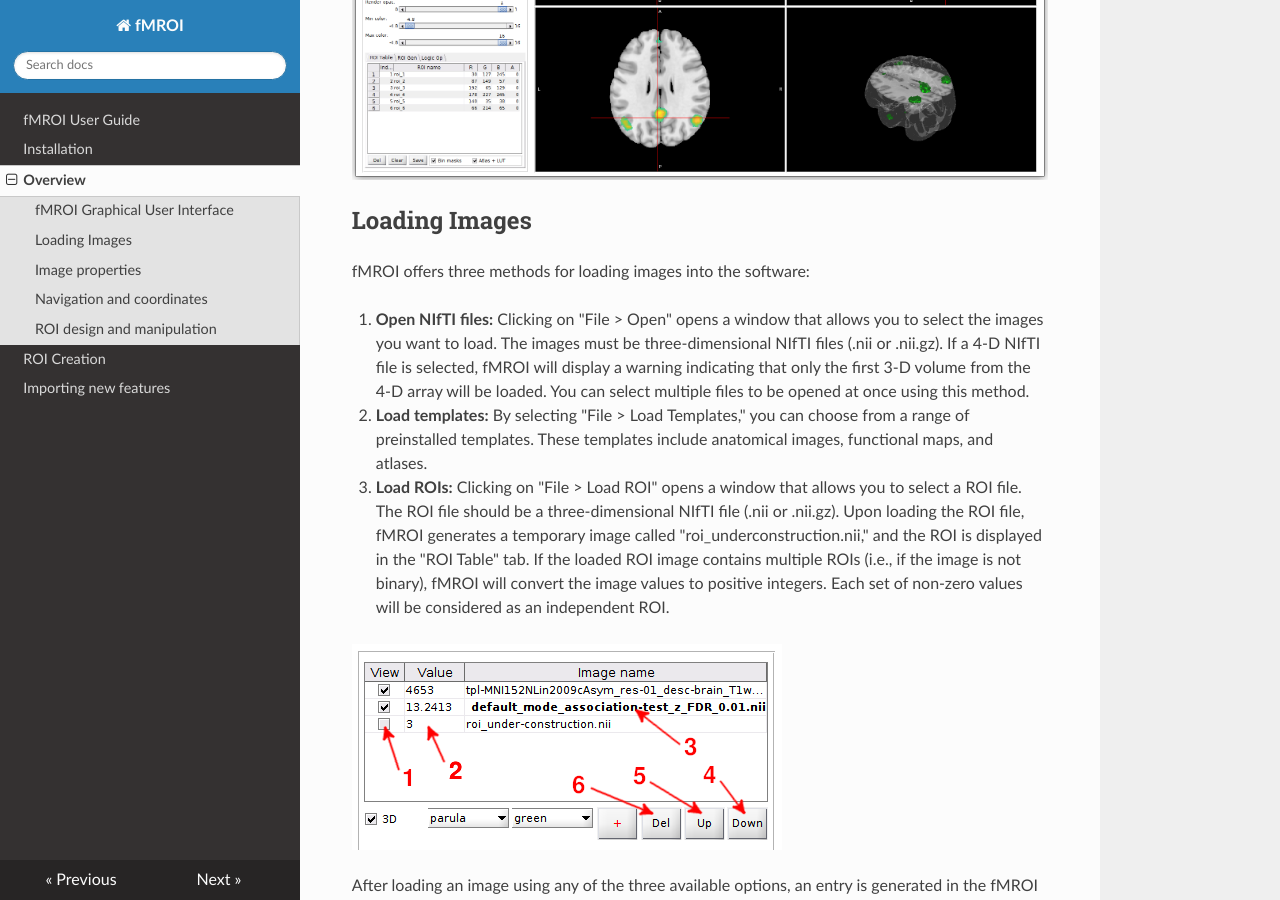
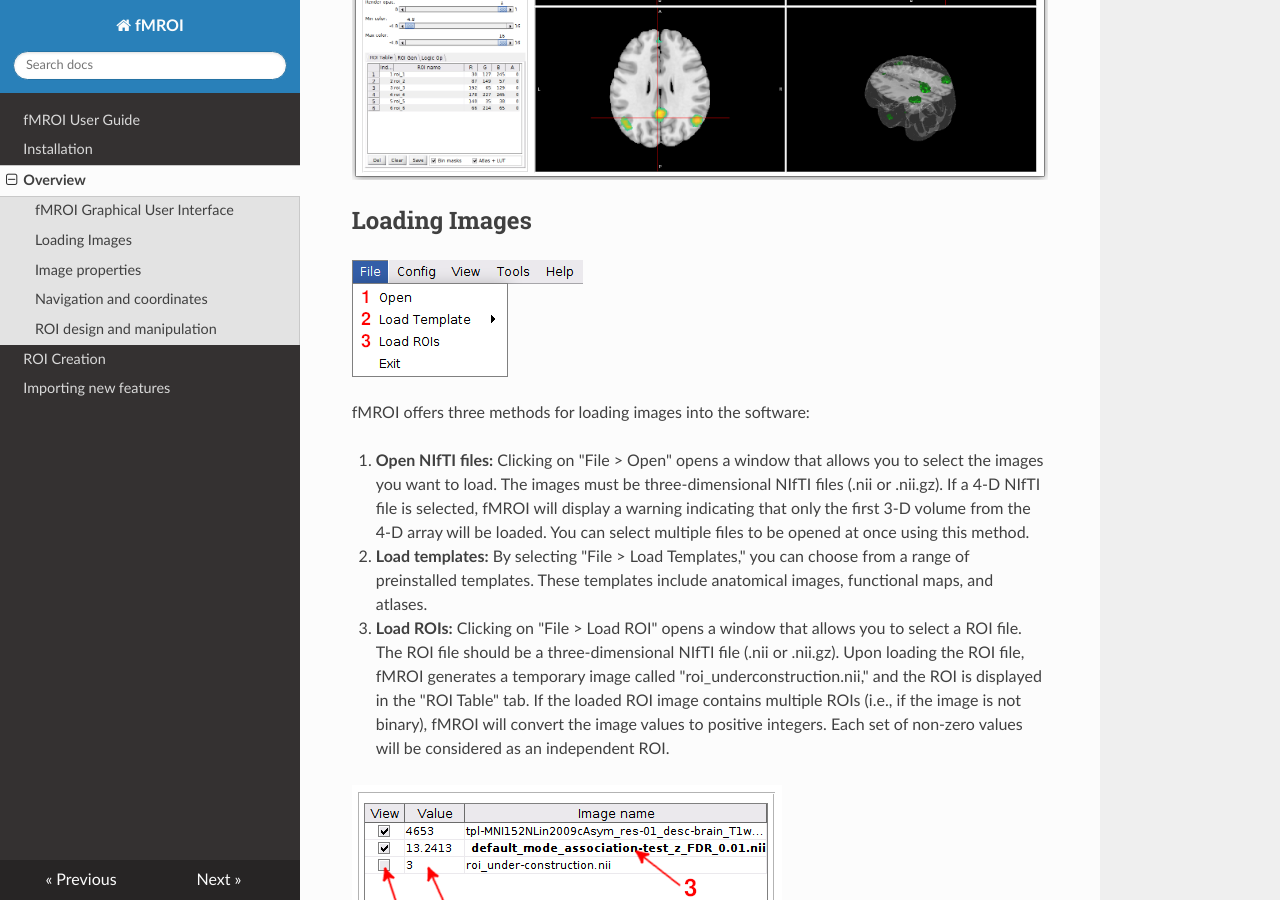
Before and after one commit to proactionlab/fmroi-docs, an MkDocs documentation site: the page built from docs/overview.md, in a window 1280 px wide and 900 px high, scrolled down 971 px. Built offline with MkDocs 1.6.1, drawn with Linux system fonts in a browser that asks for light colours; nearby versions of some CDN libraries.

Commit message:
update overview page

```diff
--- a/docs/overview.md
+++ b/docs/overview.md
@@ -24,6 +24,8 @@
 
 Loading Images
 --------------
+
+![Dropdown load images](img/load_image.png)
 
 fMROI offers three methods for loading images into the software:
 
```
Also changed, not shown: docs/img/load_image.png (added).
